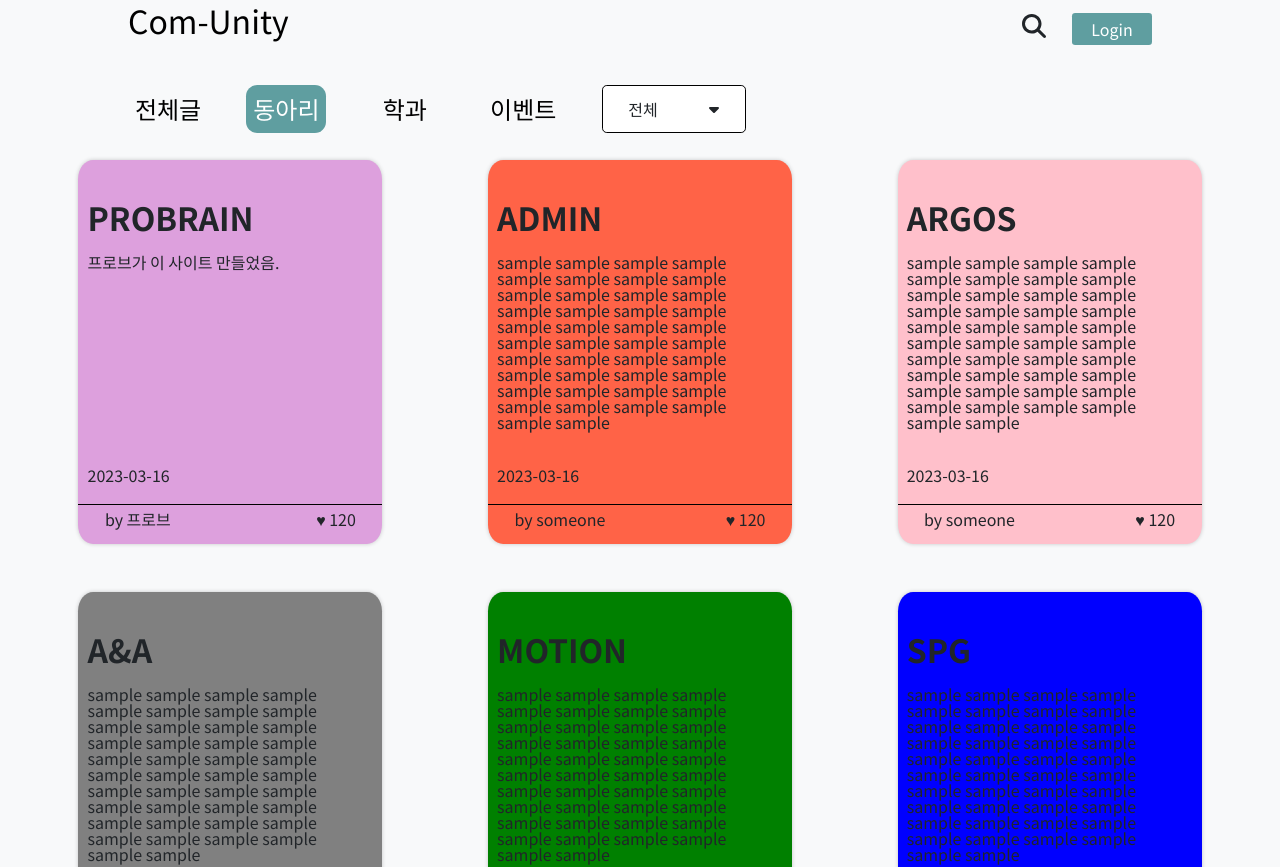
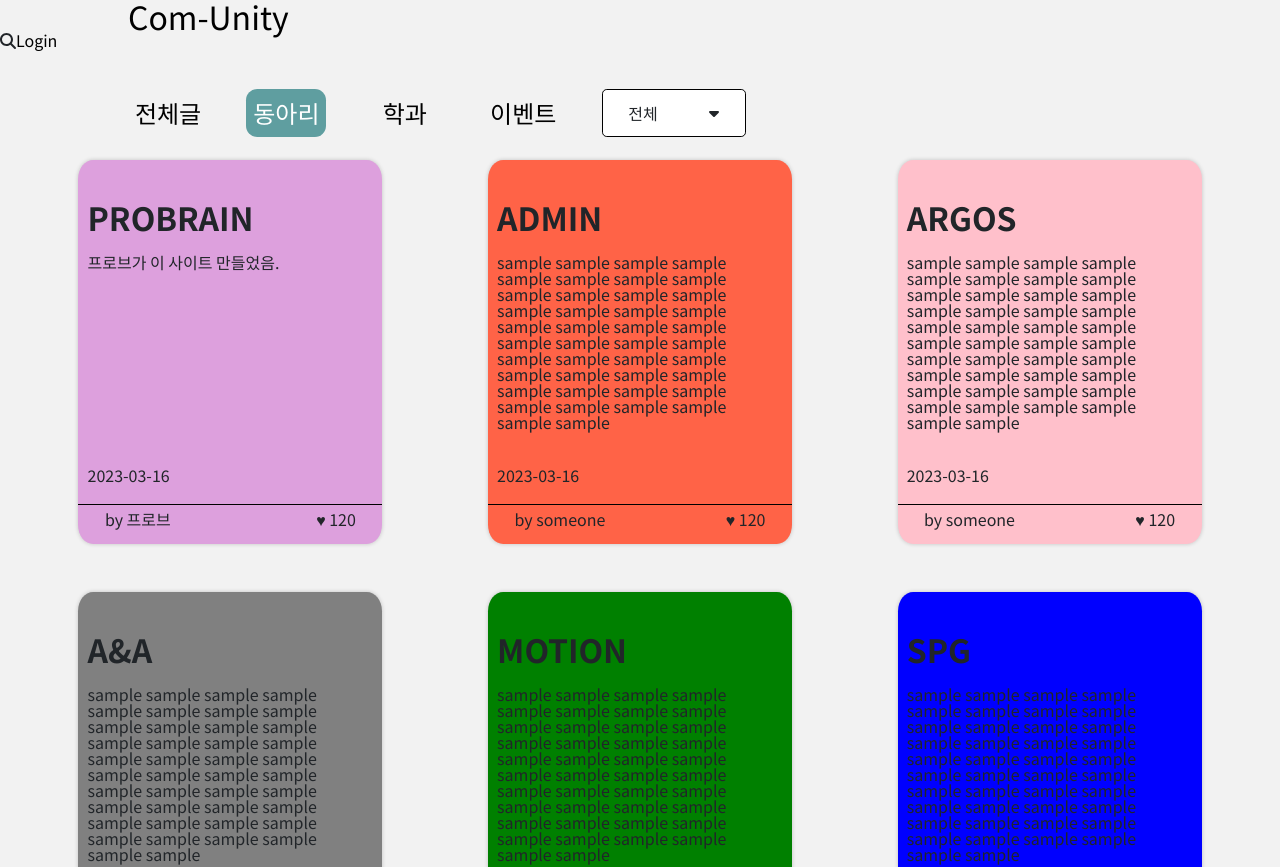
Before and after one commit to Probrain2023/cnu-club-community-FE, a React (Create React App) app: page /club in a window 1280 px wide. Shown: the top 867 px of the page. Built offline with nearby package versions, Linux system fonts and the light colour scheme.

Commit message:
styld component to component

```diff
--- a/src/components/club/Club.js
+++ b/src/components/club/Club.js
@@ -4,7 +4,7 @@ import { Button } from "react-bootstrap"; //2번
 import Container from "react-bootstrap/Container";
 import Row from "react-bootstrap/Row";
 import Col from "react-bootstrap/Col";
-import Content from '../contentsData/Content';
+import Content from "../contentsData/Content";
 
 // Small = sm = ≥576px
 // Medium = md = ≥768px
@@ -13,7 +13,8 @@ import Content from '../contentsData/Content';
 // Extra extra large = xxl = ≥1400px
 
 //예시
-{/* <Container>
+{
+  /* <Container>
   <Row>
     <Col xs={12} md={8} style={{ backgroundColor: "blue" }}>
       xs=12 md=8
@@ -22,25 +23,23 @@ import Content from '../contentsData/Content';
       xs=6 md=4
     </Col>
   </Row>
-</Container>; */}
+</Container>; */
+}
 
 // 자세한 내용 리액트 부트스트랩 참조 https://react-bootstrap.github.io/layout/breakpoints/
 
 const TopContainer = styled.div`
   width: 100vw;
   height: 200vh;
-  background-color: #F8F9FA;
+  background-color: #f2f2f2;
   position: absolute;
-  top:0;
+  top: 0;
 `;
-
-
 
 function Club() {
   return (
     <TopContainer>
-        <Content></Content>
-
+      <Content></Content>
     </TopContainer>
   );
 }
--- a/src/components/header/Header.js
+++ b/src/components/header/Header.js
@@ -2,108 +2,57 @@ import styled from "styled-components";
 import { motion } from "framer-motion";
 import { Link, useMatch } from "react-router-dom";
 import { FontAwesomeIcon } from "@fortawesome/react-fontawesome";
-import { faMagnifyingGlass, faCaretDown, faBorderAll } from "@fortawesome/free-solid-svg-icons";
-import { useState, useRef, useEffect } from 'react';
+import {
+  faMagnifyingGlass,
+  faCaretDown,
+  faBorderAll,
+} from "@fortawesome/free-solid-svg-icons";
+import { useState, useRef, useEffect } from "react";
+import styles from "../style/Header.module.css";
 
-const TopContainer = styled.div`
-  width: 100vw;
-  height: 15vh;
-  position: absolute;
-  top: 0;
-  background-color: rgba(0, 0, 0, 0);
-  /* background-color: mintcream; */
-  display: flex;
-  flex-direction: column;
-  z-index: 99;
-`;
+const TopContainer = ({ children }) => {
+  return <div className={styles.topContainer}>{children}</div>;
+};
 
-const FirstContainer = styled.div`
-  display: flex;
-  justify-content: space-between;
-`;
-const MainTitle = styled(motion(Link))`
-  margin-top: 0.5vh;
-  font-size: 1.5rem;
-  color: black;
-  /* &:hover {
-    color: black;
-  } */
-  @media (min-width: 992px) {
-    font-size: 2rem;
-  }
-  @media (min-width: 1400px) {
-    font-size: 3rem;
-  }
-  margin-left: 10vw;
-`;
+const FirstContainer = ({ children }) => {
+  return <div className={styles.FirstContainer}>{children}</div>;
+};
+
+const MainTitle = ({ children }) => {
+  return <motion.span className={styles.mainTitle}>{children}</motion.span>;
+};
 
 const TitleVariant = {
-  hover: {scale: 1.2, color:"black"},
-  initial: {scale:1, color:"black"},
-  tap: {scale: 0.8, color: "black"}
-}
+  hover: { scale: 1.2, color: "black" },
+  initial: { scale: 1, color: "black" },
+  tap: { scale: 0.8, color: "black" },
+};
 
-const Search = styled(motion(Link))`
-  font-size: 1rem;
-  margin-right: 2vw;
-
-  &:hover {
-    color: black;
-  }
-
-  @media (min-width: 992px) {
-    font-size: 1.5rem;
-  }
-  @media (min-width: 1400px) {
-    font-size: 2rem;
-  }
-`;
+const Search = ({ children }) => {
+  return <motion.span className={styles.search}>{children}</motion.span>;
+};
 
 const SearchVariant = {
-  hover : {rotate: 360, transition:{duration: "0.5"}},
-  initial : {rotate: 0},
-  tap:{scale:0.9}
-}
+  hover: { rotate: 360, transition: { duration: "0.5" } },
+  initial: { rotate: 0 },
+  tap: { scale: 0.9 },
+};
 
-const LoginButton = styled(motion.button)`
-  color: white;
-  &:hover {
-    color: black;
-  }
-`;
-const Login = styled(motion(Link))`
-  border-radius: 0.2rem;
-  font-size: 0.5rem;
-  width: 3.5rem;
-  height: 1.5rem;
-  color: white;
-  text-align: center;
-  background-color: rgba(95,158,160,1);
-  @media (min-width: 992px) {
-    width: 5rem;
-    height: 2rem;
-    font-size: 1rem;
-  }
-  @media (min-width: 1400px) {
-    width: 6rem;
-    height: 2rem;
-    font-size: 1.5rem;
-  }
-  display: flex;
-  align-items: center;
-  justify-content: center;
-`;
+const LoginButton = ({ children }) => {
+  return <motion.button className={styles.loginBtn}>{children}</motion.button>;
+};
+const Login = ({ children }) => {
+  return <motion.span className={styles.login}>{children}</motion.span>;
+};
 
 const LoginVariants = {
-  hover: {backgroundColor: "rgba(95,158,160,0.8)", scale:1.05},
-  tap: {backgroundColor: "rgba(95,158,160,0.8)", scale:0.9}
-}
+  hover: { backgroundColor: "rgba(95,158,160,0.8)", scale: 1.05 },
+  tap: { backgroundColor: "rgba(95,158,160,0.8)", scale: 0.9 },
+};
 
-const SearchLoginContainer = styled.div`
-  margin-top: 1vw;
-  margin-right: 10vw;
-  display: flex;
-`;
+const SearchLoginContainer = ({ children }) => {
+  return <div className={styles.SearchLoginContainer}>{children}</div>;
+};
 
 const SecondContainer = styled.div`
   display: flex;
@@ -134,8 +83,6 @@ const LinkContainer = styled.div`
     font-size: 1.5rem;
   }
   color: ${(props) => props.color};
-
-
 `;
 
 const CommunityLink = styled(motion(Link))`
@@ -183,7 +130,7 @@ const ClubLinkContainer = styled(motion.div)`
     font-size: 1.5rem;
   }
   cursor: pointer;
-`
+`;
 const ClubLinkShow = styled(motion.div)`
   width: 13rem;
   height: 16rem;
@@ -195,50 +142,44 @@ const ClubLinkShow = styled(motion.div)`
   @media (min-width: 992px) {
     top: 4rem;
   }
-  box-shadow: 0px 0px 5px 0px rgba(0,0,0,0.5);
-`
+  box-shadow: 0px 0px 5px 0px rgba(0, 0, 0, 0.5);
+`;
 const ClubLinkShowVariants = {
   init: {
-    scale:0
+    scale: 0,
   },
   animate: {
     scale: 1,
     transition: {
-      duration: 0.3
-    }
-  }
-}
+      duration: 0.3,
+    },
+  },
+};
 
 const ClubLinkDiv = styled(motion.div)`
-  width:100%;
+  width: 100%;
   background-color: white;
   /* border-bottom: 1px solid black; */
-  height:2rem;
+  height: 2rem;
   display: flex;
   align-items: center;
-`
+`;
 
 const ClubLink = styled(motion(Link))`
-  width:100%;
+  width: 100%;
   margin-left: 1rem;
-  &:hover{
+  &:hover {
     color: white;
   }
-`
+`;
 const ClubLinkVariant = {
-  hover : {
+  hover: {
     color: "rgba(255,255,255,1)",
-    backgroundColor: "rgba(0,0,0,1)"
+    backgroundColor: "rgba(0,0,0,1)",
   },
-
-}
-
-
+};
 
 function Header() {
-
-
-
   const homeMatch = useMatch("/");
   const clubMatch = useMatch("/club");
   const majorMatch = useMatch("/major");
@@ -257,9 +198,7 @@ function Header() {
   const clubLinkShowRef = useRef(null);
   useEffect(() => {
     const handleClickOutside = (event) => {
-
       setClubIsClick(false);
-
     };
 
     // document.addEventListener("click", handleClickOutside);
@@ -272,34 +211,56 @@ function Header() {
   return (
     <TopContainer>
       <FirstContainer>
-        <MainTitle to="/" variants={TitleVariant} initial="initial" whileTap="tap" whileHover="hover">Com-Unity</MainTitle>
+        <MainTitle
+          as={Link}
+          to="/"
+          variants={TitleVariant}
+          initial="initial"
+          whileTap="tap"
+          whileHover="hover"
+        >
+          Com-Unity
+        </MainTitle>
 
         <SearchLoginContainer>
-          <Search to="/search" variants={SearchVariant} whileTap="tap" whileHover="hover" initial="initial">
+          <Search
+            as={Link}
+            to="/search"
+            variants={SearchVariant}
+            whileTap="tap"
+            whileHover="hover"
+            initial="initial"
+          >
             <FontAwesomeIcon icon={faMagnifyingGlass} />
           </Search>
-          <Login to="/login" variants={LoginVariants} whileTap="tap" whileHover="hover">
+          <Login
+            as={Link}
+            to="/login"
+            variants={LoginVariants}
+            whileTap="tap"
+            whileHover="hover"
+          >
             <LoginButton>Login</LoginButton>
           </Login>
         </SearchLoginContainer>
       </FirstContainer>
 
       <SecondContainer>
-        <LinkContainer color={homeMatch ? "white": "black"}>
-          <CommunityLink to="/"  >전체글</CommunityLink>
+        <LinkContainer color={homeMatch ? "white" : "black"}>
+          <CommunityLink to="/">전체글</CommunityLink>
           {homeMatch ? <Circle layoutId="circle" /> : null}
         </LinkContainer>
 
-        <LinkContainer color={clubMatch ? "white": "black"}>
-          <CommunityLink to="/club" >동아리</CommunityLink>
+        <LinkContainer color={clubMatch ? "white" : "black"}>
+          <CommunityLink to="/club">동아리</CommunityLink>
           {clubMatch ? <Circle layoutId="circle" /> : null}
         </LinkContainer>
-        <LinkContainer color={majorMatch ? "white": "black"}>
-          <CommunityLink to="/major" >학과</CommunityLink>
+        <LinkContainer color={majorMatch ? "white" : "black"}>
+          <CommunityLink to="/major">학과</CommunityLink>
           {majorMatch ? <Circle layoutId="circle" /> : null}
         </LinkContainer>
-        <LinkContainer color={eventMatch ? "white": "black"}>
-          <CommunityLink to="/event" >이벤트</CommunityLink>
+        <LinkContainer color={eventMatch ? "white" : "black"}>
+          <CommunityLink to="/event">이벤트</CommunityLink>
           {eventMatch ? <Circle layoutId="circle" /> : null}
         </LinkContainer>
 
@@ -313,12 +274,28 @@ function Header() {
                 <option>ANA</option>
             </select> : null
         } */}
-        {
-          clubMatch||probrainMatch||spgMatch||argosMatch||adminMatch||motionMatch||anaMatch||daivMatch ?
-          <ClubLinkContainer ref={clubLinkContainerRef} onClick={() => {setClubIsClick(!clubIsClick);}}>
+        {clubMatch ||
+        probrainMatch ||
+        spgMatch ||
+        argosMatch ||
+        adminMatch ||
+        motionMatch ||
+        anaMatch ||
+        daivMatch ? (
+          <ClubLinkContainer
+            ref={clubLinkContainerRef}
+            onClick={() => {
+              setClubIsClick(!clubIsClick);
+            }}
+          >
             전체
             <FontAwesomeIcon icon={faCaretDown} />
-            <ClubLinkShow ref={clubLinkShowRef} variants={ClubLinkShowVariants} initial="init" animate={clubIsClick ? "animate" : "init"}>
+            <ClubLinkShow
+              ref={clubLinkShowRef}
+              variants={ClubLinkShowVariants}
+              initial="init"
+              animate={clubIsClick ? "animate" : "init"}
+            >
               <ClubLinkDiv variants={ClubLinkVariant} whileHover="hover">
                 <ClubLink to="/club">전체</ClubLink>
               </ClubLinkDiv>
@@ -344,10 +321,8 @@ function Header() {
                 <ClubLink to="/club/daiv">DAIV</ClubLink>
               </ClubLinkDiv>
             </ClubLinkShow>
-          </ClubLinkContainer> : null
-        }
-
-
+          </ClubLinkContainer>
+        ) : null}
       </SecondContainer>
     </TopContainer>
   );
--- /dev/null
+++ b/src/components/style/Header.module.css
@@ -0,0 +1,193 @@
+.topContainer {
+  width: 100vw;
+  height: 15vh;
+  position: absolute;
+  top: 0;
+  background-color: rgba(0, 0, 0, 0);
+  /* background-color: mintcream; */
+  display: flex;
+  flex-direction: column;
+  z-index: 99;
+}
+
+.topContainer .firstContainer {
+  display: flex;
+  justify-content: space-between;
+}
+
+.topContainer .mainTitle {
+  margin-top: 0.5vh;
+  font-size: 1.5rem;
+  color: black;
+  /* &:hover {
+    color: black;
+  } */
+  @media (min-width: 992px) {
+    font-size: 2rem;
+  }
+  @media (min-width: 1400px) {
+    font-size: 3rem;
+  }
+  margin-left: 10vw;
+}
+
+.topContainer .searchLoginContainer {
+  margin-top: 1vw;
+  margin-right: 10vw;
+  display: flex;
+}
+
+.topContainer .searchLoginContainer .login {
+  border-radius: 0.2rem;
+  font-size: 0.5rem;
+  width: 3.5rem;
+  height: 1.5rem;
+  color: white;
+  text-align: center;
+  background-color: rgba(95, 158, 160, 1);
+  @media (min-width: 992px) {
+    width: 5rem;
+    height: 2rem;
+    font-size: 1rem;
+  }
+  @media (min-width: 1400px) {
+    width: 6rem;
+    height: 2rem;
+    font-size: 1.5rem;
+  }
+  display: flex;
+  align-items: center;
+  justify-content: center;
+}
+
+.topContainer .searchLoginContainer .search {
+  font-size: 1rem;
+  margin-right: 2vw;
+
+  /* &:hover {
+    color: black;
+  } */
+
+  @media (min-width: 992px) {
+    font-size: 1.5rem;
+  }
+  @media (min-width: 1400px) {
+    font-size: 2rem;
+  }
+}
+
+.login .loginBtn {
+  color: black;
+  /* :hover {
+    color: black;
+  } */
+}
+
+.secondContainer {
+  display: flex;
+  margin-top: 5vh;
+  margin-left: 10vw;
+}
+
+.secondContainer .linkContainer {
+  margin-right: 3vw;
+  position: relative;
+  display: flex;
+  align-items: center;
+  justify-content: center;
+  /* border: 1px solid white; */
+  display: flex;
+  border-radius: 0.7rem;
+  width: 3.5rem;
+  height: 1.5rem;
+  font-size: 1rem;
+  @media (min-width: 992px) {
+    width: 5rem;
+    height: 3rem;
+    font-size: 1rem;
+  }
+  @media (min-width: 1400px) {
+    width: 6rem;
+    height: 3rem;
+    font-size: 1.5rem;
+  }
+  /* color: ${(props) => props.color}; */
+}
+
+.searchLoginContainer .linkContainer .communityLink {
+  font-size: 1rem;
+  @media (min-width: 992px) {
+    font-size: 1.5rem;
+  }
+  @media (min-width: 1400px) {
+    font-size: 2rem;
+  }
+  z-index: 2;
+  /* &:hover {
+    color: black;
+  } */
+}
+
+.circle {
+  position: absolute;
+  background-color: #5f9ea0;
+  width: 100%;
+  height: 100%;
+  border-radius: 0.7rem;
+}
+
+.secondContainer .clubLinkContainer {
+  position: relative;
+  display: flex;
+  border: 1px solid black;
+  background-color: white;
+  border-radius: 0.3rem;
+  display: flex;
+  justify-content: space-around;
+  align-items: center;
+  width: 7rem;
+  height: 1.5rem;
+  font-size: 1rem;
+  @media (min-width: 992px) {
+    width: 9rem;
+    height: 3rem;
+    font-size: 1rem;
+  }
+  @media (min-width: 1400px) {
+    width: 10rem;
+    height: 3rem;
+    font-size: 1.5rem;
+  }
+  cursor: pointer;
+}
+
+.clubLinkContainer .clubLinkShow {
+  width: 13rem;
+  height: 16rem;
+  /* border: 1px solid black; */
+  border-radius: 3%;
+  /* background-color: tomato; */
+  position: absolute;
+  top: 2rem;
+  @media (min-width: 992px) {
+    top: 4rem;
+  }
+  box-shadow: 0px 0px 5px 0px rgba(0, 0, 0, 0.5);
+}
+
+.clubLinkContainer .clubLinkShow .clubLinkDiv {
+  width: 100%;
+  background-color: white;
+  /* border-bottom: 1px solid black; */
+  height: 2rem;
+  display: flex;
+  align-items: center;
+}
+
+.clubLinkDiv .clubLink {
+  width: 100%;
+  margin-left: 1rem;
+  /* &:hover {
+    color: white;
+  } */
+}
```
Lines whose indentation alone changed are shown as unchanged.
